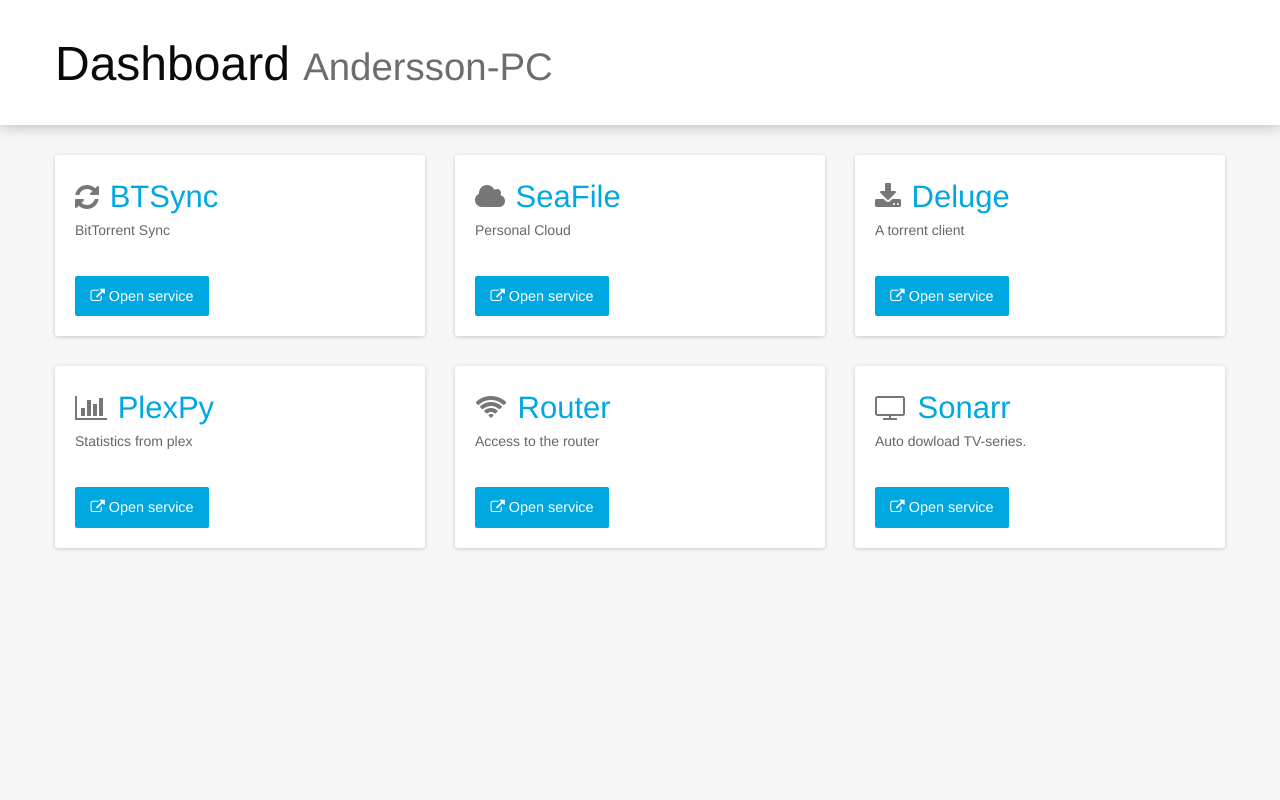
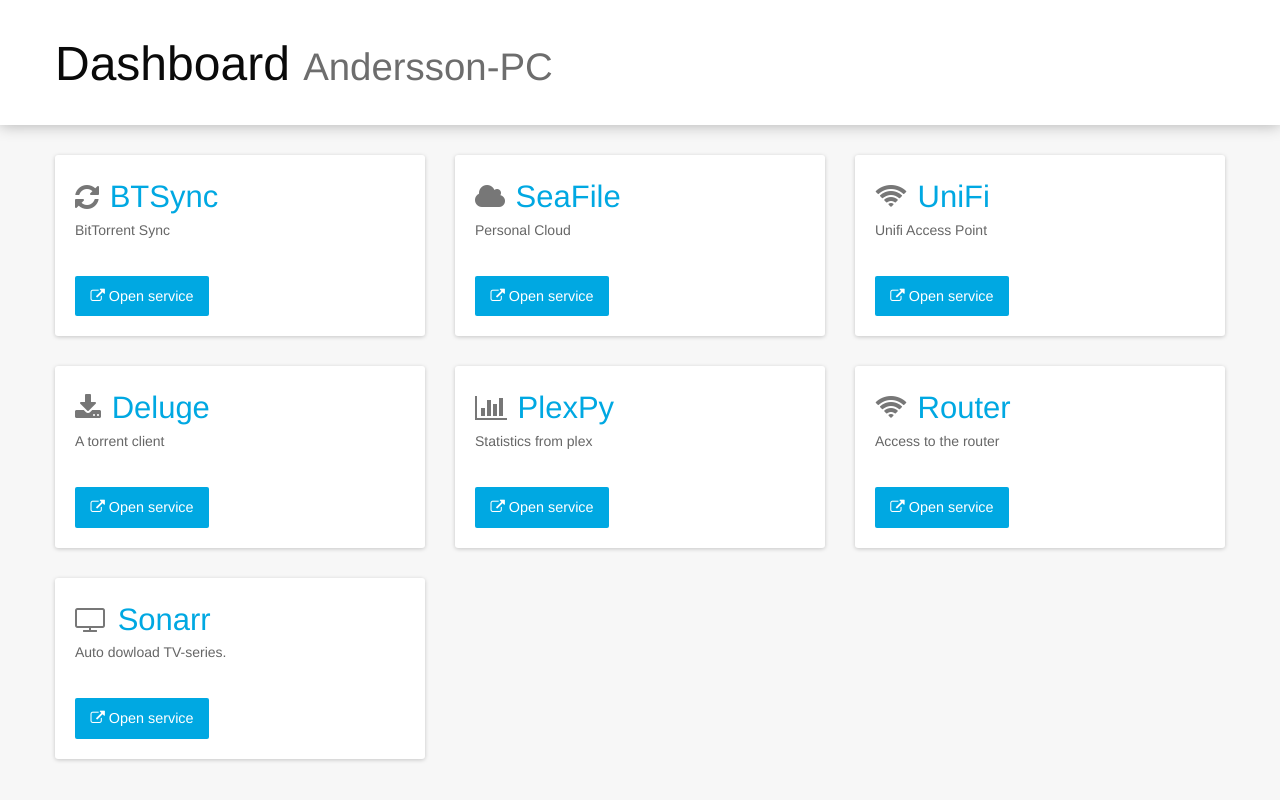
Before and after one commit to olan1225/Dashboard2.0, a website: page docs/index.html in a window 1280 px wide. Drawn offline with Linux system fonts and the light colour scheme; files that its build step writes are made by us from their sources.

Commit message:
Added Unifi

```diff
--- a/docs/index.html
+++ b/docs/index.html
@@ -48,6 +48,20 @@
 
             <div class="actions">
               <a href="http://seafile.olan1225.pw/" target="_blank" class="button"><i class="fa fa-external-link"></i> Open service</a>
+            </div>
+          </div>
+        </div>
+        <div class="large-4 medium-6 small-12 columns">
+          <div class="service">
+            <h3>
+                <i class="fa fa-wifi"></i>
+
+              <a href="https://olan1225.duckdns.org:8443/manage/site/default">UniFi</a>
+            </h3>
+            <p>Unifi Access Point</p>
+
+            <div class="actions">
+              <a href="https://olan1225.duckdns.org:8443/manage/site/default" target="_blank" class="button"><i class="fa fa-external-link"></i> Open service</a>
             </div>
           </div>
         </div>
```
Also changed, not shown: src/data/services.json (+7 -0 lines), 1 other file.
